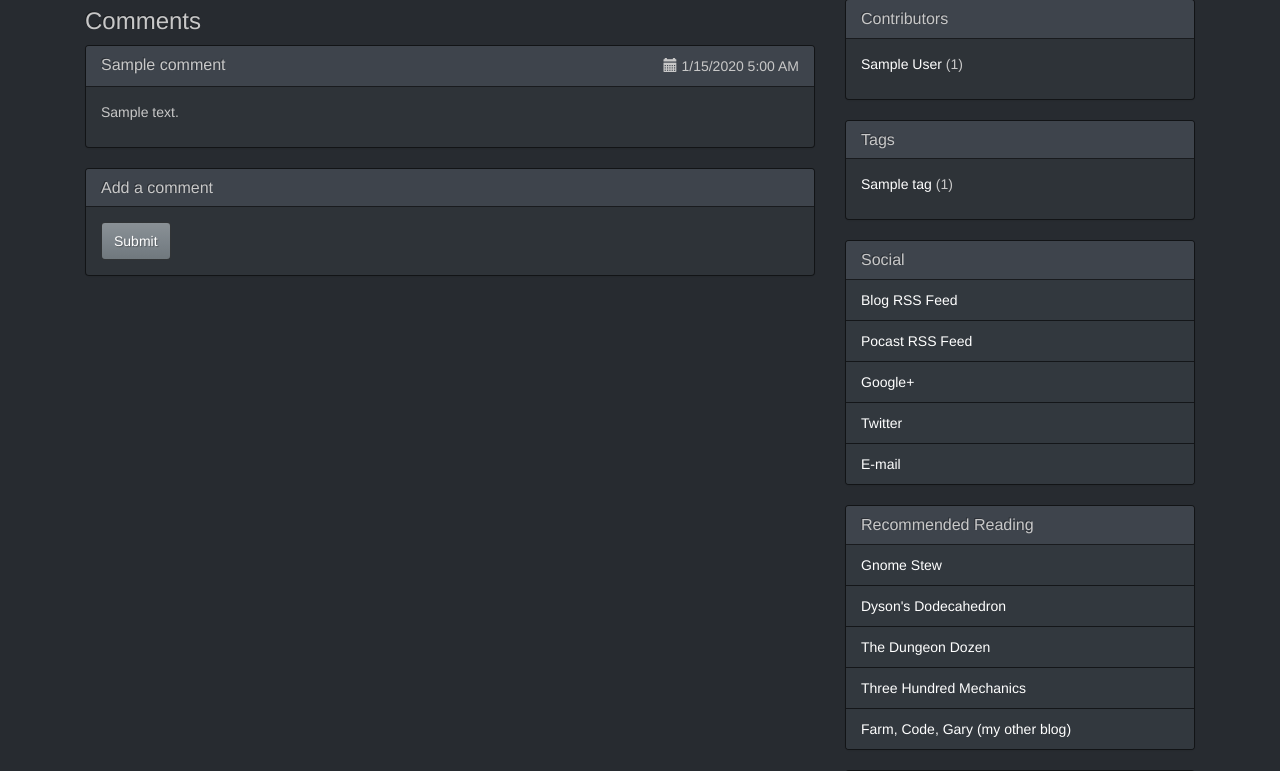
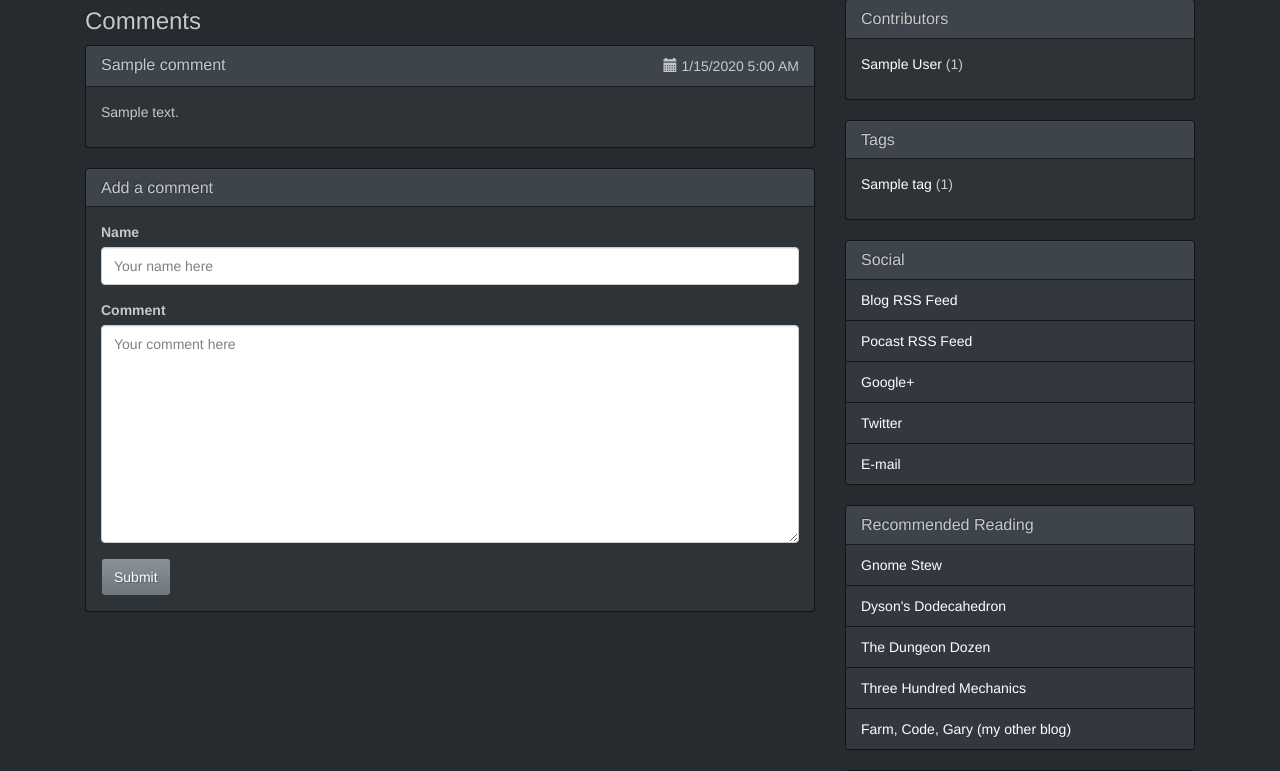
Before and after one commit to FarmCodeGary/InspirationForge, a Django app: a page that uses templates/blog/article.html in a window 1280 px wide. Shown: the part 234-1005 px from the top of the page. Run offline with Django 3.2, Linux system fonts and the light colour scheme; data comes from the database, SQL or seed files in the repository; tables that the repository leaves empty hold one stand-in row (values such as "Sample post"); some libraries are stand-ins or nearby versions.

Commit message:
Fixed naming discrepancy for comment_form context variable.

```diff
--- a/blog/views.py
+++ b/blog/views.py
@@ -157,7 +157,7 @@ class ArticleView(DetailView):
             new_comment = form.save(commit=False)
         except ValueError:
             context = self.get_context_data()
-            context['form'] = form
+            context['comment_form'] = form
             return render(request, self.template_name, context)
         else:
             new_comment.article = self.object
--- a/templates/blog/article.html
+++ b/templates/blog/article.html
@@ -38,7 +38,7 @@
     <div class="panel-body">
       <form id="commentform" action="{{ article.get_absolute_url }}#commentform" method="post" class="form">
         {% csrf_token %}
-        {% bootstrap_form form %}
+        {% bootstrap_form comment_form %}
         {% buttons %}
           <button type="submit" class="btn btn-primary">Submit</button>
         {% endbuttons %}
```
